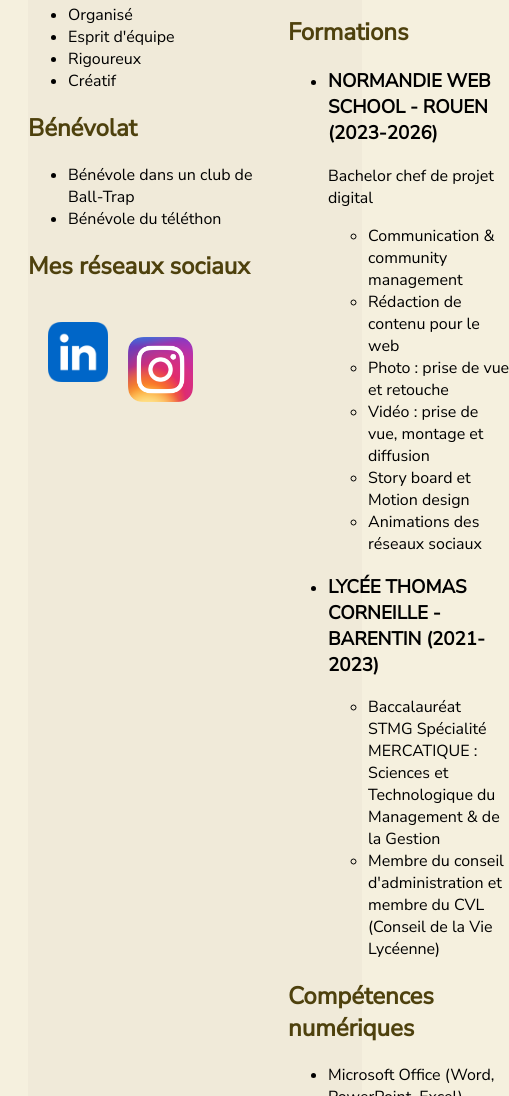
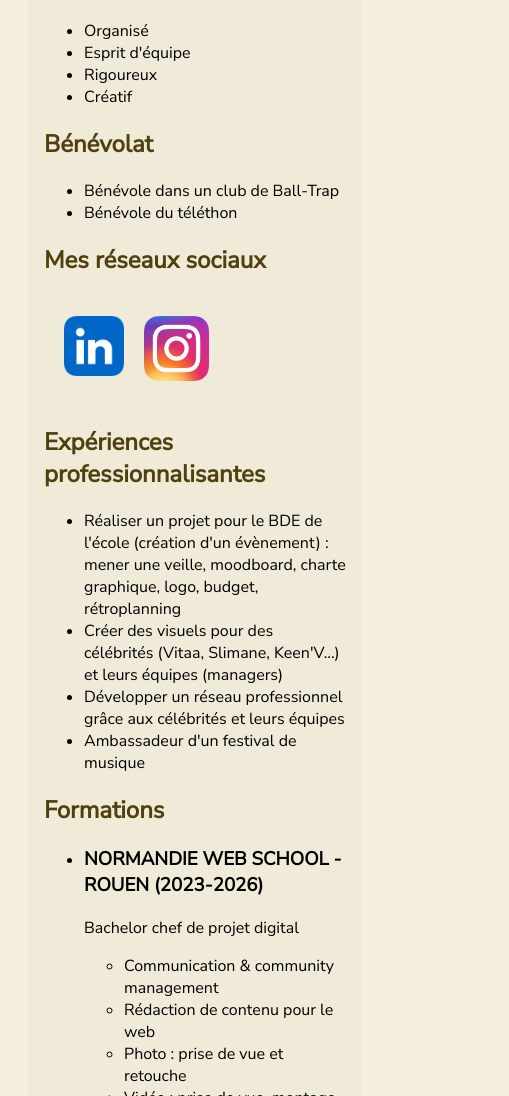
Before and after one commit to tmartins76NWS/cv-html-martins-thibault, a plain HTML site: page index.html in a window 390 px wide. Shown: the part 1038-2134 px from the top of the page, 509 px wide, since content can reach past the window. Drawn offline with Linux system fonts and the light colour scheme.

Commit message:
Responsive + alignement des Logos

```diff
--- a/index.html
+++ b/index.html
@@ -93,21 +93,30 @@
           </section>
           <section>
             <h2>Mes réseaux sociaux</h2>
+            <div class="social-links">
               <a
+                class="social-link"
                 href="https://www.linkedin.com/in/thibault-martins-49b818233/"
                 target="_blank"
-              ><img
+              >
+                <img
                   src="linkedin-logo-linkedin-icon-transparent-free-png.webp"
                   alt="logo linkedin"
                   height="100"
-                width="100" /></a
-            ><a href="https://www.instagram.com/thibmts76/" target="_blank"
-              ><img
+                  width="100"
+              /></a>
+              <a
+                class="social-link instagram"
+                href="https://www.instagram.com/thibmts76/"
+                target="_blank"
+              >
+                <img
                   src="Instagram_icon.png.webp"
                   alt="logo instagram"
                   height="65"
                   width="65"
               /></a>
+            </div>
           </section>
         </div>
         <!--fin div class gauche-->
--- a/style.css
+++ b/style.css
@@ -1,22 +1,21 @@
-body{
+body {
   background-color: rgb(245, 240, 222);
-    font-family: 'Nunito Sans', sans-serif;
+  font-family: "Nunito Sans", sans-serif;
 }
 
 .container {
   max-width: 800px;
   margin: 0 auto;
   padding: 20px;
-
 }
 
 header {
-    border-bottom: 3px solid ;
+  border-bottom: 3px solid;
   text-align: center;
 }
 
 header {
-    background-color: #9F9671;
+  background-color: #9f9671;
   color: #faf2e4;
 }
 
@@ -26,6 +25,23 @@ section h2 {
 
 main {
   background-color: rgba(160, 151, 151, 0.066);
+  gap: 1rem;
+  padding: 1rem;
+}
+
+.social-links {
   display: flex;
-    gap : 1rem;
 }
+
+.social-link {
+  display: inline-block;
+}
+.social-link.instagram {
+  padding-block: 20px;
+}
+
+@media (min-width: 940px) {
+  main {
+    display: flex;
+  }
+}
```
Lines whose indentation alone changed are shown as unchanged.
